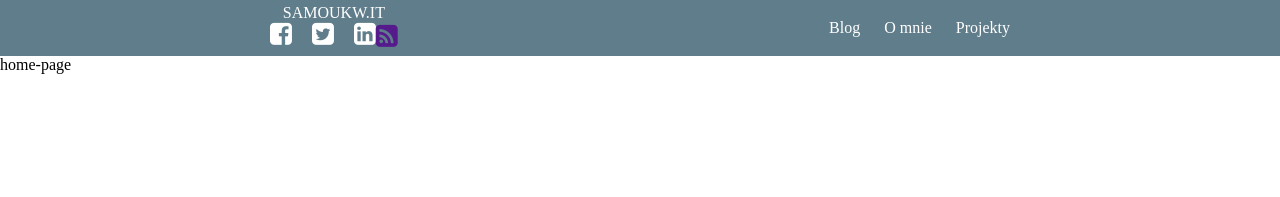
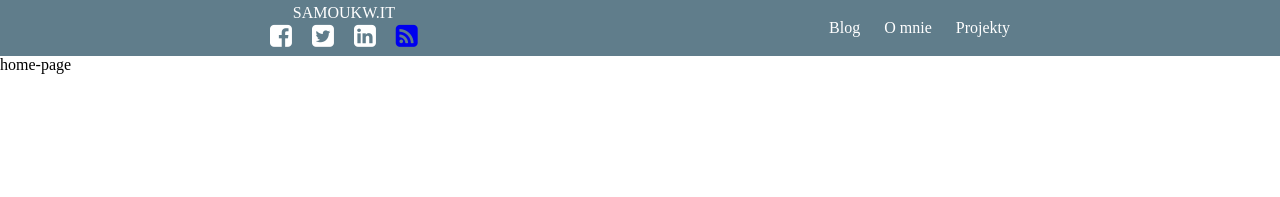
Before and after one commit to panszczypior/myblog, a Jekyll site: the page built from index.html, in a window 1280 px wide. Shown: the top 197 px of the page. Built offline with Jekyll 4.4.1, drawn with Linux system fonts in a browser that asks for light colours; some web fonts are replaced.

Commit message:
restyled header links

```diff
--- a/_includes/header.html
+++ b/_includes/header.html
@@ -3,10 +3,10 @@
     <div class="site-info">
       <a class="site-title" href="{{ site.baseurl }}/">samoukw.it</a>
       <div class="site-socials">
-        <i class="fa fa-facebook-square social-item"></i>
-        <i class="fa fa-twitter-square social-item"></i>
-        <i class="fa fa-linkedin-square social-item"></i>
-        <a href="{{/feed.xml | prepend: site.baseurl}}"><i class="fa fa-rss-square social-item"></i></a>
+        <a class="social-item"><i class="fa fa-facebook-square"></i></a>
+        <a class="social-item"><i class="fa fa-twitter-square"></i></a>
+        <a class="social-item"><i class="fa fa-linkedin-square"></i></a>
+        <a class="social-item" href="{{"/feed.xml" | prepend: site.baseurl}}"><i class="fa fa-rss-square"></i></a>
       </div>
     </div>
     <nav class="site-navigation">
--- a/assets/css/common/_common.sass
+++ b/assets/css/common/_common.sass
@@ -6,3 +6,5 @@
 
   &:hover
     color: $primary-color-light
+  &:visited
+    color: #fff
--- a/assets/css/main.css
+++ b/assets/css/main.css
@@ -507,6 +507,8 @@
   text-decoration: none; }
   a:hover {
     color: #CFD8DC; }
+  a:visited {
+    color: #fff; }
 
 .site-header {
   height: 56px;
```
